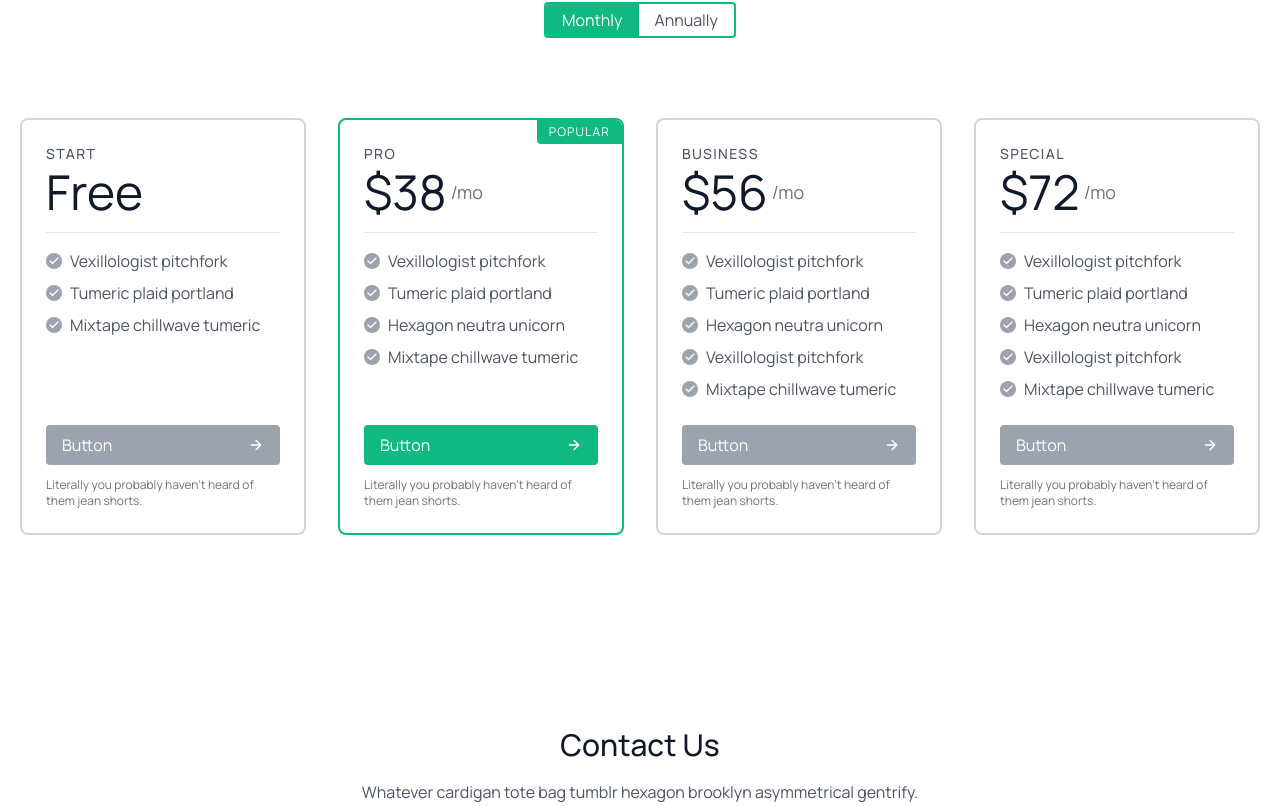
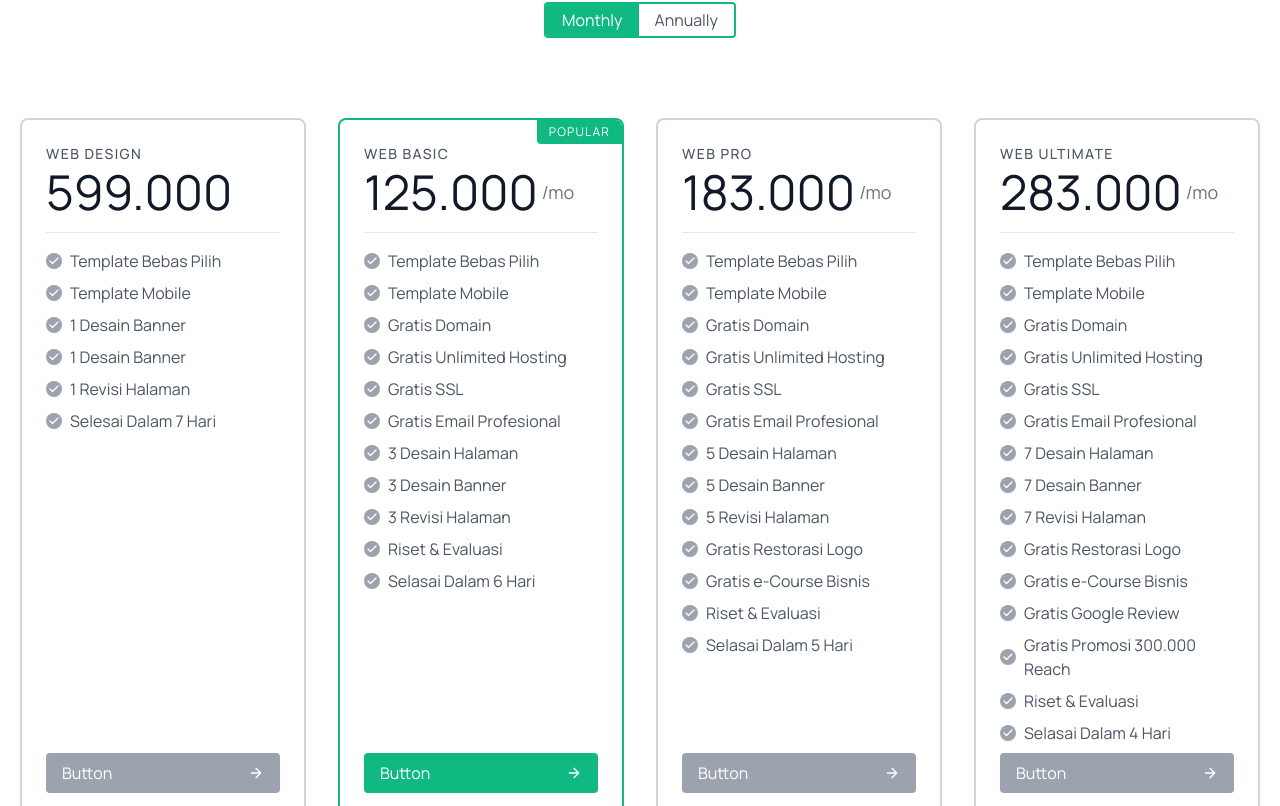
Before and after one commit to rezakurniawan17/makaryo-vue, a Vue app: page / in a window 1280 px wide. Shown: the part 3546-4352 px from the top of the page. Built offline with nearby package versions, Linux system fonts and the light colour scheme; what tailwindcss-debug-screens would draw is missing.

Commit message:
edit price-app

```diff
--- a/src/components/PriceApp.vue
+++ b/src/components/PriceApp.vue
@@ -12,29 +12,17 @@
       <div class="flex flex-wrap -m-4">
         <div class="w-full p-4 xl:w-1/4 md:w-1/2">
           <div class="relative flex flex-col h-full p-6 overflow-hidden border-2 border-gray-300 rounded-lg">
-          <h2 class="mb-1 text-sm font-medium tracking-widest title-font">START</h2>
-          <h1 class="pb-4 mb-4 text-5xl leading-none text-gray-900 border-b border-gray-200">Free</h1>
+            <h2 class="mb-1 text-sm font-medium tracking-widest title-font">WEB DESIGN</h2>
+            <h1 class="pb-4 mb-4 text-5xl leading-none text-gray-900 border-b border-gray-200">599.000</h1>
+            <div v-for="wd in webDesign" :key="wd.id">
               <p class="flex items-center mb-2 text-gray-600">
                 <span class="inline-flex items-center justify-center flex-shrink-0 w-4 h-4 mr-2 text-white bg-gray-400 rounded-full">
                   <svg fill="none" stroke="currentColor" stroke-linecap="round" stroke-linejoin="round" stroke-width="2.5" class="w-3 h-3" viewBox="0 0 24 24">
                     <path d="M20 6L9 17l-5-5"></path>
                   </svg>
-            </span>Vexillologist pitchfork
+                </span>{{ wd }}
               </p>
-          <p class="flex items-center mb-2 text-gray-600">
-            <span class="inline-flex items-center justify-center flex-shrink-0 w-4 h-4 mr-2 text-white bg-gray-400 rounded-full">
-              <svg fill="none" stroke="currentColor" stroke-linecap="round" stroke-linejoin="round" stroke-width="2.5" class="w-3 h-3" viewBox="0 0 24 24">
-                <path d="M20 6L9 17l-5-5"></path>
-              </svg>
-            </span>Tumeric plaid portland
-          </p>
-          <p class="flex items-center mb-6 text-gray-600">
-            <span class="inline-flex items-center justify-center flex-shrink-0 w-4 h-4 mr-2 text-white bg-gray-400 rounded-full">
-              <svg fill="none" stroke="currentColor" stroke-linecap="round" stroke-linejoin="round" stroke-width="2.5" class="w-3 h-3" viewBox="0 0 24 24">
-                <path d="M20 6L9 17l-5-5"></path>
-              </svg>
-            </span>Mixtape chillwave tumeric
-          </p>
+            </div>
             <button class="flex items-center w-full px-4 py-2 mt-auto text-white bg-gray-400 border-0 rounded focus:outline-none hover:bg-gray-500">Button
               <svg fill="none" stroke="currentColor" stroke-linecap="round" stroke-linejoin="round" stroke-width="2" class="w-4 h-4 ml-auto" viewBox="0 0 24 24">
                 <path d="M5 12h14M12 5l7 7-7 7"></path>
@@ -46,39 +34,20 @@
         <div class="w-full p-4 xl:w-1/4 md:w-1/2">
           <div class="relative flex flex-col h-full p-6 overflow-hidden border-2 rounded-lg border-emerald-500">
             <span class="absolute top-0 right-0 px-3 py-1 text-xs tracking-widest text-white rounded-bl bg-emerald-500">POPULAR</span>
-          <h2 class="mb-1 text-sm font-medium tracking-widest title-font">PRO</h2>
+            <h2 class="mb-1 text-sm font-medium tracking-widest title-font">WEB BASIC</h2>
             <h1 class="flex items-center pb-4 mb-4 text-5xl leading-none text-gray-900 border-b border-gray-200">
-            <span>$38</span>
+              <span>125.000</span>
               <span class="ml-1 text-lg font-normal text-gray-500">/mo</span>
             </h1>
+            <div v-for="wb in webBasic" :key="wb.id">
               <p class="flex items-center mb-2 text-gray-600">
                 <span class="inline-flex items-center justify-center flex-shrink-0 w-4 h-4 mr-2 text-white bg-gray-400 rounded-full">
                   <svg fill="none" stroke="currentColor" stroke-linecap="round" stroke-linejoin="round" stroke-width="2.5" class="w-3 h-3" viewBox="0 0 24 24">
                     <path d="M20 6L9 17l-5-5"></path>
                   </svg>
-            </span>Vexillologist pitchfork
+                </span>{{ wb }}
               </p>
-          <p class="flex items-center mb-2 text-gray-600">
-            <span class="inline-flex items-center justify-center flex-shrink-0 w-4 h-4 mr-2 text-white bg-gray-400 rounded-full">
-              <svg fill="none" stroke="currentColor" stroke-linecap="round" stroke-linejoin="round" stroke-width="2.5" class="w-3 h-3" viewBox="0 0 24 24">
-                <path d="M20 6L9 17l-5-5"></path>
-              </svg>
-            </span>Tumeric plaid portland
-          </p>
-          <p class="flex items-center mb-2 text-gray-600">
-            <span class="inline-flex items-center justify-center flex-shrink-0 w-4 h-4 mr-2 text-white bg-gray-400 rounded-full">
-              <svg fill="none" stroke="currentColor" stroke-linecap="round" stroke-linejoin="round" stroke-width="2.5" class="w-3 h-3" viewBox="0 0 24 24">
-                <path d="M20 6L9 17l-5-5"></path>
-              </svg>
-            </span>Hexagon neutra unicorn
-          </p>
-          <p class="flex items-center mb-6 text-gray-600">
-            <span class="inline-flex items-center justify-center flex-shrink-0 w-4 h-4 mr-2 text-white bg-gray-400 rounded-full">
-              <svg fill="none" stroke="currentColor" stroke-linecap="round" stroke-linejoin="round" stroke-width="2.5" class="w-3 h-3" viewBox="0 0 24 24">
-                <path d="M20 6L9 17l-5-5"></path>
-              </svg>
-            </span>Mixtape chillwave tumeric
-          </p>
+            </div>
             <button class="flex items-center w-full px-4 py-2 mt-auto text-white border-0 rounded bg-emerald-500 focus:outline-none hover:bg-emerald-600">Button
               <svg fill="none" stroke="currentColor" stroke-linecap="round" stroke-linejoin="round" stroke-width="2" class="w-4 h-4 ml-auto" viewBox="0 0 24 24">
                 <path d="M5 12h14M12 5l7 7-7 7"></path>
@@ -89,46 +58,20 @@
         </div>
         <div class="w-full p-4 xl:w-1/4 md:w-1/2">
           <div class="relative flex flex-col h-full p-6 overflow-hidden border-2 border-gray-300 rounded-lg">
-          <h2 class="mb-1 text-sm font-medium tracking-widest title-font">BUSINESS</h2>
+            <h2 class="mb-1 text-sm font-medium tracking-widest title-font">WEB PRO</h2>
             <h1 class="flex items-center pb-4 mb-4 text-5xl leading-none text-gray-900 border-b border-gray-200">
-            <span>$56</span>
+              <span>183.000</span>
               <span class="ml-1 text-lg font-normal text-gray-500">/mo</span>
             </h1>
+            <div v-for="wp in webPro" :key="wp.id">
               <p class="flex items-center mb-2 text-gray-600">
                 <span class="inline-flex items-center justify-center flex-shrink-0 w-4 h-4 mr-2 text-white bg-gray-400 rounded-full">
                   <svg fill="none" stroke="currentColor" stroke-linecap="round" stroke-linejoin="round" stroke-width="2.5" class="w-3 h-3" viewBox="0 0 24 24">
                     <path d="M20 6L9 17l-5-5"></path>
                   </svg>
-            </span>Vexillologist pitchfork
+                </span>{{ wp }}
               </p>
-          <p class="flex items-center mb-2 text-gray-600">
-            <span class="inline-flex items-center justify-center flex-shrink-0 w-4 h-4 mr-2 text-white bg-gray-400 rounded-full">
-              <svg fill="none" stroke="currentColor" stroke-linecap="round" stroke-linejoin="round" stroke-width="2.5" class="w-3 h-3" viewBox="0 0 24 24">
-                <path d="M20 6L9 17l-5-5"></path>
-              </svg>
-            </span>Tumeric plaid portland
-          </p>
-          <p class="flex items-center mb-2 text-gray-600">
-            <span class="inline-flex items-center justify-center flex-shrink-0 w-4 h-4 mr-2 text-white bg-gray-400 rounded-full">
-              <svg fill="none" stroke="currentColor" stroke-linecap="round" stroke-linejoin="round" stroke-width="2.5" class="w-3 h-3" viewBox="0 0 24 24">
-                <path d="M20 6L9 17l-5-5"></path>
-              </svg>
-            </span>Hexagon neutra unicorn
-          </p>
-          <p class="flex items-center mb-2 text-gray-600">
-            <span class="inline-flex items-center justify-center flex-shrink-0 w-4 h-4 mr-2 text-white bg-gray-400 rounded-full">
-              <svg fill="none" stroke="currentColor" stroke-linecap="round" stroke-linejoin="round" stroke-width="2.5" class="w-3 h-3" viewBox="0 0 24 24">
-                <path d="M20 6L9 17l-5-5"></path>
-              </svg>
-            </span>Vexillologist pitchfork
-          </p>
-          <p class="flex items-center mb-6 text-gray-600">
-            <span class="inline-flex items-center justify-center flex-shrink-0 w-4 h-4 mr-2 text-white bg-gray-400 rounded-full">
-              <svg fill="none" stroke="currentColor" stroke-linecap="round" stroke-linejoin="round" stroke-width="2.5" class="w-3 h-3" viewBox="0 0 24 24">
-                <path d="M20 6L9 17l-5-5"></path>
-              </svg>
-            </span>Mixtape chillwave tumeric
-          </p>
+            </div>
             <button class="flex items-center w-full px-4 py-2 mt-auto text-white bg-gray-400 border-0 rounded focus:outline-none hover:bg-gray-500">Button
               <svg fill="none" stroke="currentColor" stroke-linecap="round" stroke-linejoin="round" stroke-width="2" class="w-4 h-4 ml-auto" viewBox="0 0 24 24">
                 <path d="M5 12h14M12 5l7 7-7 7"></path>
@@ -139,46 +82,20 @@
         </div>
         <div class="w-full p-4 xl:w-1/4 md:w-1/2">
           <div class="relative flex flex-col h-full p-6 overflow-hidden border-2 border-gray-300 rounded-lg">
-          <h2 class="mb-1 text-sm font-medium tracking-widest title-font">SPECIAL</h2>
+            <h2 class="mb-1 text-sm font-medium tracking-widest title-font">WEB ULTIMATE</h2>
             <h1 class="flex items-center pb-4 mb-4 text-5xl leading-none text-gray-900 border-b border-gray-200">
-            <span>$72</span>
+              <span>283.000</span>
               <span class="ml-1 text-lg font-normal text-gray-500">/mo</span>
             </h1>
+            <div v-for="wu in webUltimate" :key="wu.id">
               <p class="flex items-center mb-2 text-gray-600">
                 <span class="inline-flex items-center justify-center flex-shrink-0 w-4 h-4 mr-2 text-white bg-gray-400 rounded-full">
                   <svg fill="none" stroke="currentColor" stroke-linecap="round" stroke-linejoin="round" stroke-width="2.5" class="w-3 h-3" viewBox="0 0 24 24">
                     <path d="M20 6L9 17l-5-5"></path>
                   </svg>
-            </span>Vexillologist pitchfork
+                </span>{{ wu }}
               </p>
-          <p class="flex items-center mb-2 text-gray-600">
-            <span class="inline-flex items-center justify-center flex-shrink-0 w-4 h-4 mr-2 text-white bg-gray-400 rounded-full">
-              <svg fill="none" stroke="currentColor" stroke-linecap="round" stroke-linejoin="round" stroke-width="2.5" class="w-3 h-3" viewBox="0 0 24 24">
-                <path d="M20 6L9 17l-5-5"></path>
-              </svg>
-            </span>Tumeric plaid portland
-          </p>
-          <p class="flex items-center mb-2 text-gray-600">
-            <span class="inline-flex items-center justify-center flex-shrink-0 w-4 h-4 mr-2 text-white bg-gray-400 rounded-full">
-              <svg fill="none" stroke="currentColor" stroke-linecap="round" stroke-linejoin="round" stroke-width="2.5" class="w-3 h-3" viewBox="0 0 24 24">
-                <path d="M20 6L9 17l-5-5"></path>
-              </svg>
-            </span>Hexagon neutra unicorn
-          </p>
-          <p class="flex items-center mb-2 text-gray-600">
-            <span class="inline-flex items-center justify-center flex-shrink-0 w-4 h-4 mr-2 text-white bg-gray-400 rounded-full">
-              <svg fill="none" stroke="currentColor" stroke-linecap="round" stroke-linejoin="round" stroke-width="2.5" class="w-3 h-3" viewBox="0 0 24 24">
-                <path d="M20 6L9 17l-5-5"></path>
-              </svg>
-            </span>Vexillologist pitchfork
-          </p>
-          <p class="flex items-center mb-6 text-gray-600">
-            <span class="inline-flex items-center justify-center flex-shrink-0 w-4 h-4 mr-2 text-white bg-gray-400 rounded-full">
-              <svg fill="none" stroke="currentColor" stroke-linecap="round" stroke-linejoin="round" stroke-width="2.5" class="w-3 h-3" viewBox="0 0 24 24">
-                <path d="M20 6L9 17l-5-5"></path>
-              </svg>
-            </span>Mixtape chillwave tumeric
-          </p>
+            </div>
             <button class="flex items-center w-full px-4 py-2 mt-auto text-white bg-gray-400 border-0 rounded focus:outline-none hover:bg-gray-500">Button
               <svg fill="none" stroke="currentColor" stroke-linecap="round" stroke-linejoin="round" stroke-width="2" class="w-4 h-4 ml-auto" viewBox="0 0 24 24">
                 <path d="M5 12h14M12 5l7 7-7 7"></path>
@@ -187,7 +104,71 @@
             <p class="mt-3 text-xs text-gray-500">Literally you probably haven't heard of them jean shorts.</p>
           </div>
         </div>
+
       </div>
+
     </div>
   </section>
 </template>
+
+<script>
+export default {
+  data() {
+    return {
+      webDesign: [
+        'Template Bebas Pilih',
+        'Template Mobile',
+        '1 Desain Banner',
+        '1 Desain Banner',
+        '1 Revisi Halaman',
+        'Selesai Dalam 7 Hari'
+      ],
+      webBasic: [
+        'Template Bebas Pilih',
+        'Template Mobile',
+        'Gratis Domain',
+        'Gratis Unlimited Hosting',
+        'Gratis SSL',
+        'Gratis Email Profesional',
+        '3 Desain Halaman',
+        '3 Desain Banner',
+        '3 Revisi Halaman',
+        'Riset & Evaluasi',
+        'Selasai Dalam 6 Hari'
+      ],
+      webPro: [
+        'Template Bebas Pilih',
+        'Template Mobile',
+        'Gratis Domain',
+        'Gratis Unlimited Hosting',
+        'Gratis SSL',
+        'Gratis Email Profesional',
+        '5 Desain Halaman',
+        '5 Desain Banner',
+        '5 Revisi Halaman',
+        'Gratis Restorasi Logo',
+        'Gratis e-Course Bisnis',
+        'Riset & Evaluasi',
+        'Selasai Dalam 5 Hari'
+      ],
+      webUltimate: [
+        'Template Bebas Pilih',
+        'Template Mobile',
+        'Gratis Domain',
+        'Gratis Unlimited Hosting',
+        'Gratis SSL',
+        'Gratis Email Profesional',
+        '7 Desain Halaman',
+        '7 Desain Banner',
+        '7 Revisi Halaman',
+        'Gratis Restorasi Logo',
+        'Gratis e-Course Bisnis',
+        'Gratis Google Review',
+        'Gratis Promosi 300.000 Reach',
+        'Riset & Evaluasi',
+        'Selasai Dalam 4 Hari'
+      ]
+    }
+  }
+}
+</script>
```
Lines whose indentation alone changed are shown as unchanged.
